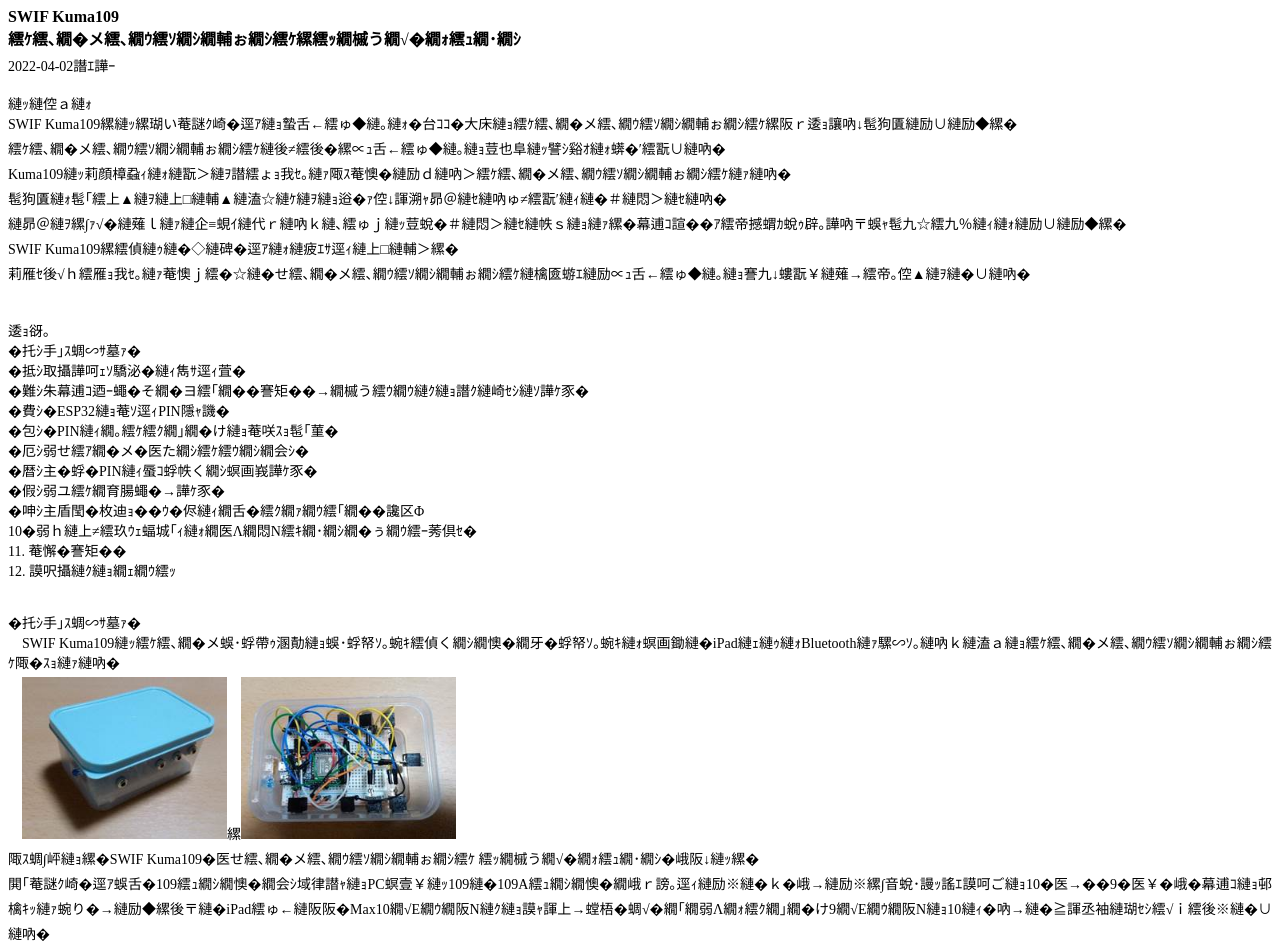
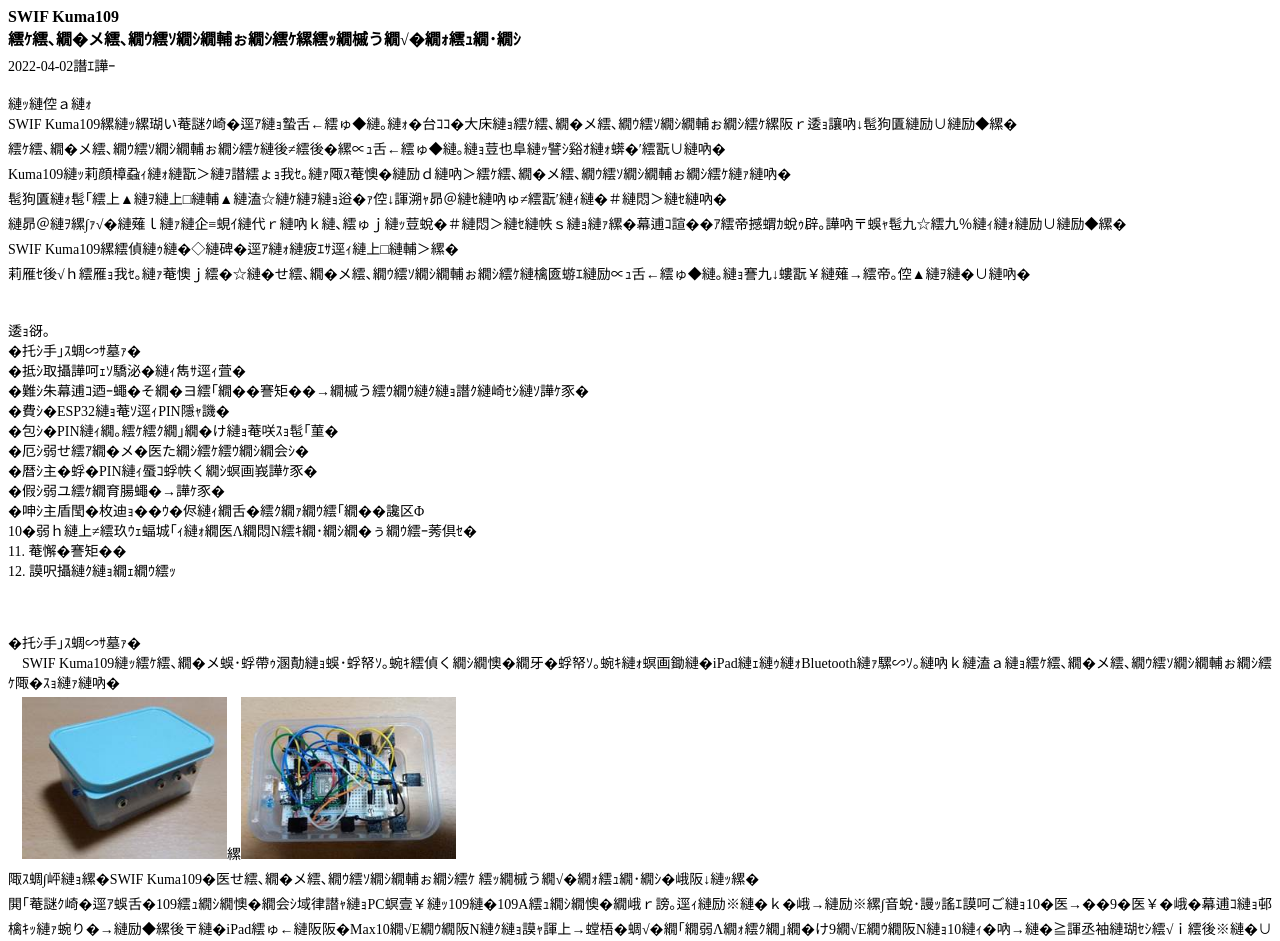
Before and after one commit to Popoemon/esp32-switch-interface, a plain HTML site: page index.html in a window 1280 px wide. Shown: the top 941 px of the page. Drawn offline with Linux system fonts and the light colour scheme.

Commit message:
Update index.html

```diff
--- a/index.html
+++ b/index.html
@@ -311,7 +311,7 @@ lang=EN-US><o:p></o:p></span></span></b></p>
 
 <p class=MsoNormal><span lang=EN-US>11. </span>作成手順</p>
 
-<p class=MsoNormal><span lang=EN-US>12. </span>教材へのリンク<span lang=EN-US><o:p></o:p></span><br><br></p>
+<p class=MsoNormal><span lang=EN-US>12. </span>教材へのリンク<span lang=EN-US><o:p></o:p></span></p><br><br>
 
 <span lang=EN-US style='font-size:10.5pt;mso-bidi-font-size:11.0pt;font-family:
 "游明朝",serif;mso-ascii-theme-font:minor-latin;mso-fareast-theme-font:minor-fareast;
```
